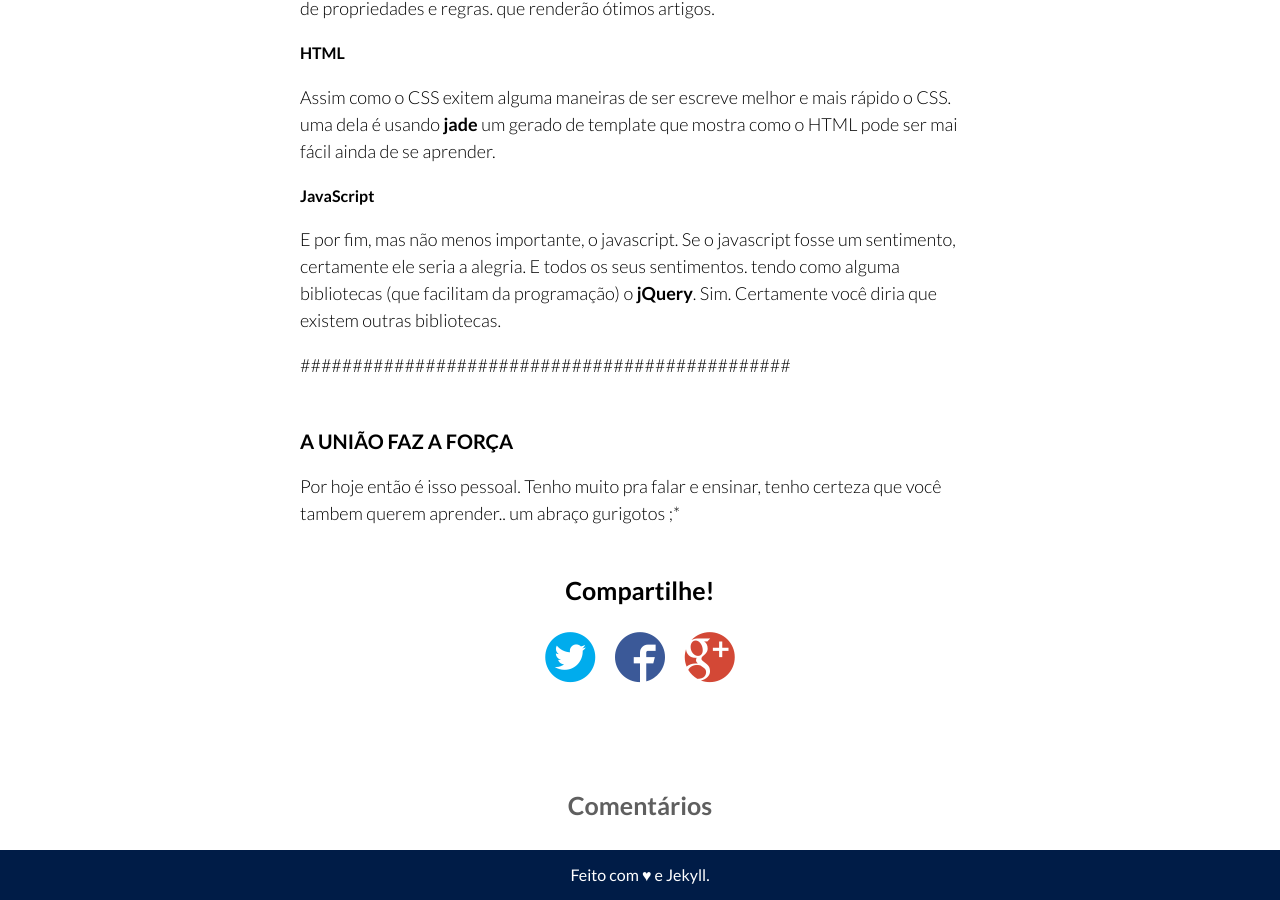
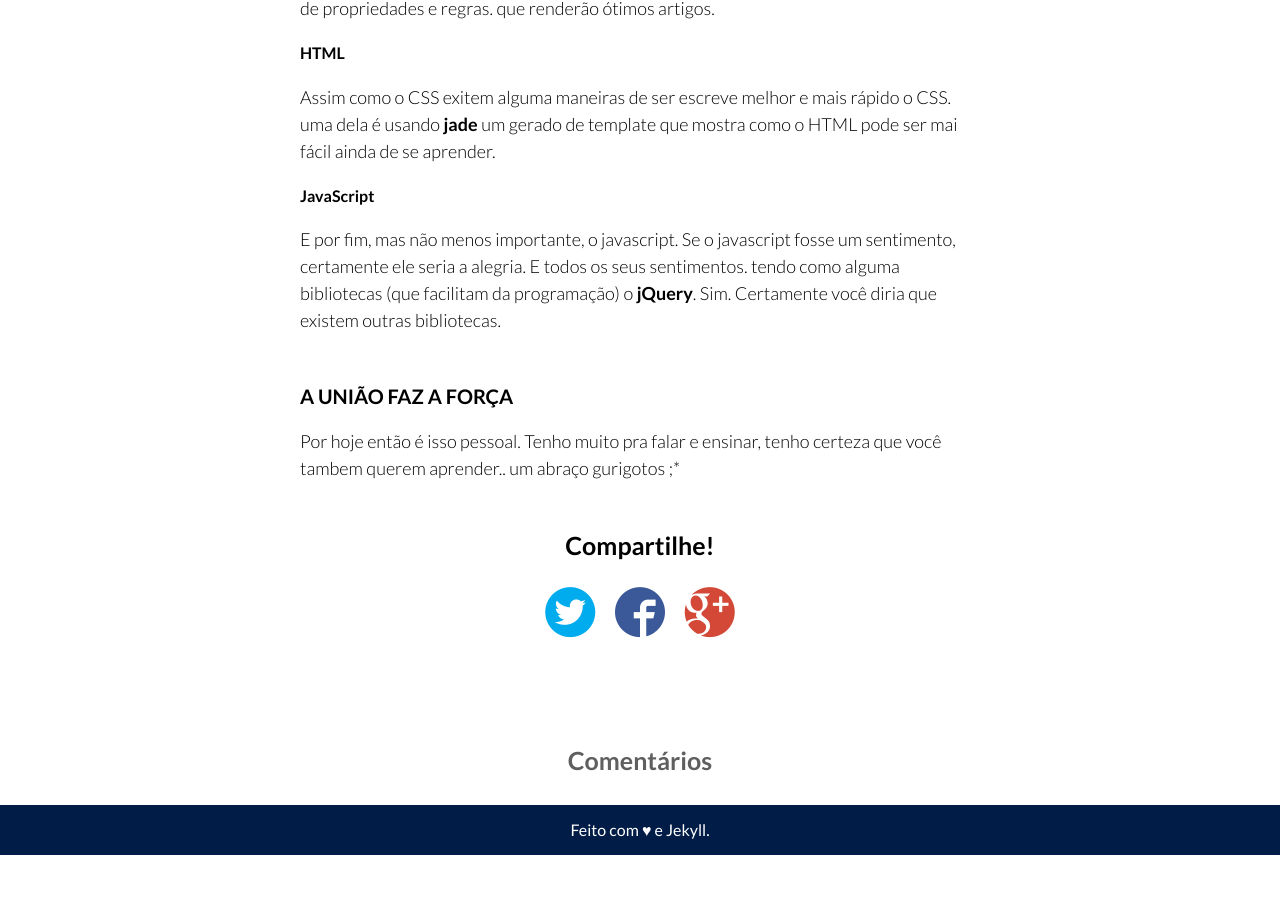
Before and after one commit to deglier/deglier.github.io, a Jekyll site: the page built from _posts/2015-11-16-vamos-combinar-assim.md, in a window 1280 px wide and 900 px high, scrolled down 768 px. Built offline with Jekyll 4.4.1, drawn with Linux system fonts in a browser that asks for light colours; some web fonts are replaced; comment, search, counter and statistics services are not loaded; after the commit the page ends 1623 px from its top, so only the background shows below that.

```diff
--- a/_posts/2015-11-16-vamos-combinar-assim.md
+++ b/_posts/2015-11-16-vamos-combinar-assim.md
@@ -15,11 +15,11 @@ A intenção principal do blog seria/será falar e desmistificar tudo que for po
 
 Há muita coisa pra ser abordada e estou planejando algo para facilitar à quem ler e a mim também.
 
-###Pautas que serão bem abordadas  por aqui:
+### Pautas que serão bem abordadas  por aqui:
 
-* **CSS** - puro e pré processadores como sass e less (alvez stylus rs..);
-* **HTML** - puro, markdown, jade ... por enquanto são só esses mesmos rs...;
-* **JavaScript** - puro, jquery e futuramente: angularJS, reactJS...;
+-  **CSS** - puro e pré processadores como sass e less (alvez stylus rs..);
+-  **HTML** - puro, markdown, jade ... por enquanto são só esses mesmos rs...;
+-  **JavaScript** - puro, jquery e futuramente: angularJS, reactJS...;
 
 #### CSS
 Com foco sempre que o possível em pré processadores, mas sempre dando exemplos do mesmo códigos na forma natural do CSS.
@@ -37,8 +37,6 @@ E por fim, mas não menos importante, o javascript. Se o javascript fosse um sen
 tendo como alguma bibliotecas (que facilitam da programação) o **jQuery**.
 Sim. Certamente você diria que existem outras bibliotecas.
 
-###############################################
-
 ### A união faz a força
 
 Por hoje então é isso pessoal. Tenho muito pra falar e ensinar, tenho certeza que você tambem querem aprender.. um abraço gurigotos ;*
```
